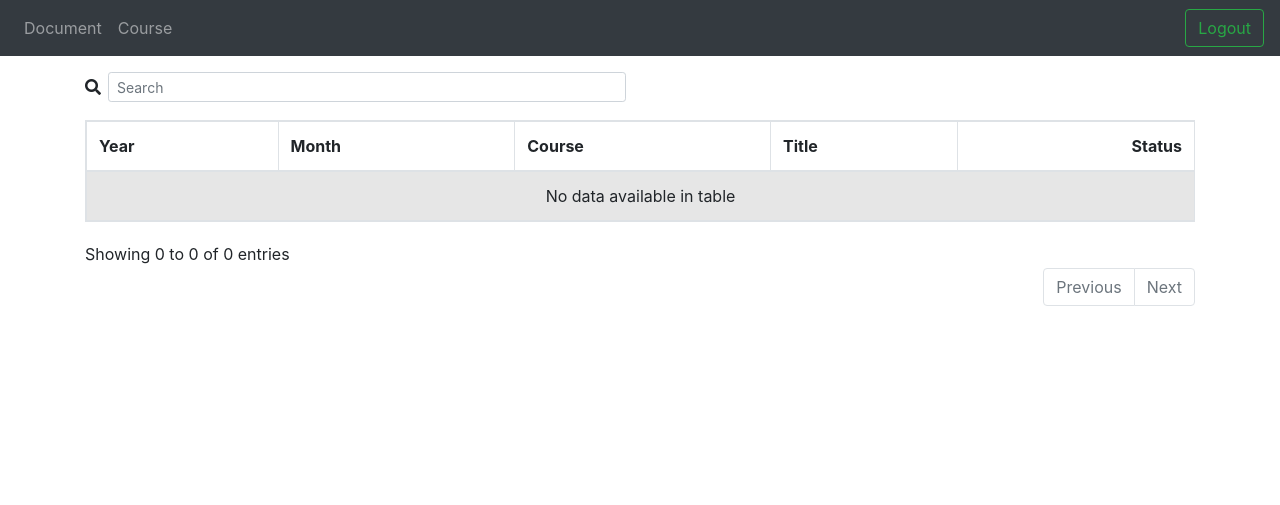
After one commit to zipu/webapp, a Django app: template maths/templates/course.html in a window 1280 px wide. The commit adds this page. Shown: the top 505 px of the page. Run offline with Django 3.2, Linux system fonts and the light colour scheme; the template is opened without the code that fills it, so the values that code supplies are empty; some libraries are stand-ins or nearby versions.

Commit message:
course app design

```diff
--- a/maths/models.py
+++ b/maths/models.py
@@ -90,15 +90,16 @@ class Document(models.Model):
     def __str__(self):
         return f"{self.title}/{self.course}/{self.category}/{self.difficulty}"
 
-class Lecture(models.Model):
+class Course(models.Model):
     """ This class represents the lectures """
     name = models.CharField(max_length=255)
-    pub_date = models.DateField(auto_now_add=True)
+    pub_date = models.DateField()
     course = models.CharField(max_length=16, choices=COURSES)
     lecture_note = models.ManyToManyField(Document, related_name='notes', blank=True)
     homework = models.ManyToManyField(Document, related_name='homeworks', blank=True)
     test = models.ManyToManyField(Document, related_name='tests', blank=True)
     note = models.TextField(max_length=256, blank=True)
+    status = models.BooleanField(default=True)
 
     def __str__(self):
         return f"{self.name}"
--- a/maths/static/js/maths.js
+++ b/maths/static/js/maths.js
@@ -46,9 +46,11 @@ $.ajaxSetup({
 });
 // 여기서 부터 Main
 $(document).ready(function () {
+
     //문서 테이블 세팅
-    $('#documents-table').DataTable({
+    $('#data-table').DataTable({
         dom: '<"wrapper"frtip>',
+        "ordering": false,
         language: {
             "search": '<i class="fa fa-search" aria-hidden="true"></i>',
             "searchPlaceholder": "Search"
--- a/maths/templates/base_generic.html
+++ b/maths/templates/base_generic.html
@@ -25,14 +25,13 @@
                 </button>
                 <div class="collapse navbar-collapse" id="navbarCollapse">
                   <ul class="navbar-nav mr-auto">
-                    <li class="nav-item active">
-                      <a class="nav-link" href="#">File <span class="sr-only">(current)</span></a>
+                    <li {% if activate == 'document' %} class="nav-item active"
+                        {% else %} class="nav-item" {% endif %}>
+                      <a class="nav-link" href="{% url 'document' %}">Document</a>
                     </li>
-                    <li class="nav-item">
-                      <a class="nav-link" href="#">Class</a>
-                    </li>
-                    <li class="nav-item">
-                      <a class="nav-link" href="#">Book</a>
+                    <li {% if activate == 'course' %} class="nav-item active"
+                        {% else %} class="nav-item" {% endif %}>
+                      <a class="nav-link" href="{% url 'course' %}">Course</a>
                     </li>
                   </ul>
                   <a href="/logout" class="btn btn-outline-success my-2 my-sm-0">Logout</a>
--- /dev/null
+++ b/maths/templates/course.html
@@ -0,0 +1,30 @@
+{% extends "base_generic.html"%}
+
+{% block maths %}
+<div class="coures">
+    <table id="data-table" class="table table-striped table-bordered" style="text-align: center">
+        <thead>
+            <tr>
+                <th>Year</th>
+                <th>Month</th>
+                <th>Course</th>
+                <th>Title</th>
+                <th>Status</th>
+            </tr>
+        </thead>
+        <tbody>
+            {% for course in courses %}
+            <tr style="cursor:default !important" pk={{course.id}} onclick="location.href = '/maths/course/{{course.id}}';">
+                <td > {{course.pub_date | date:'Y' }} </td>
+                <td> {{course.pub_date | date:'M'}} </td>
+                <td> {{course.course}} </td>
+                <td style="text-align: left"> {{course.name}} </td>
+                <td> {% if course.status %}<i class="fas fa-lock-open"></i>
+                     {% else %}<i class="fas fa-lock" style='color:grey'></i>
+                     {% endif %}</td>
+            </tr>
+            {% endfor %}
+        </tbody>
+    </table>
+</div>
+{% endblock maths%}
--- a/maths/templates/documents.html
+++ b/maths/templates/document.html
@@ -1,8 +1,8 @@
 {% extends "base_generic.html"%}
 
 {% block maths %}
-<div class="documents" url="{% url 'documents' %}">
-<table id="documents-table" class="table table-striped table-bordered" style="text-align: center">
+<div class="documents" url="{% url 'document' %}">
+<table id="data-table" class="table table-striped table-bordered" style="text-align: center">
         <thead>
             <tr>
                 <th>Title</th>
--- a/static/js/maths.js
+++ b/static/js/maths.js
@@ -46,9 +46,11 @@ $.ajaxSetup({
 });
 // 여기서 부터 Main
 $(document).ready(function () {
+
     //문서 테이블 세팅
-    $('#documents-table').DataTable({
+    $('#data-table').DataTable({
         dom: '<"wrapper"frtip>',
+        "ordering": false,
         language: {
             "search": '<i class="fa fa-search" aria-hidden="true"></i>',
             "searchPlaceholder": "Search"
--- a/webapp/settings.py
+++ b/webapp/settings.py
@@ -222,4 +222,4 @@ LOGIN_REDIRECT_URL = 'index'
 LOGOUT_REDIRECT_URL = 'index'
 
 #version
-MATH_APP_VERSION = '1.15'
+MATH_APP_VERSION = '1.03'
--- a/webapp/templates/index.html
+++ b/webapp/templates/index.html
@@ -10,7 +10,7 @@
     {% block content %}
     <div class="form-signin">
     <div class="list-group">
-        <a href="/maths/documents" class="list-group-item list-group-item-action list-group-item-success">Maths</a>
+        <a href="/maths/" class="list-group-item list-group-item-action list-group-item-success">Maths</a>
         <a href="#" class="list-group-item list-group-item-action disabled">App2</a>
         <a href="#" class="list-group-item list-group-item-action disabled">App3</a>
     </div>
--- a/webapp/urls.py
+++ b/webapp/urls.py
@@ -25,8 +25,3 @@ urlpatterns = [
     path('', TemplateView.as_view(template_name='index.html'), name='index'),
     path('maths/', include('maths.urls')),
 ]
-
-#from django.conf import settings
-#from django.conf.urls.static import static
-
-#urlpatterns += static(settings.MEDIA_URL, document_root=settings.MEDIA_ROOT)
```
Also changed, not shown: maths/admin.py (+4 -4 lines), maths/templates/uploadform.html (deleted, +0 -11 lines), maths/urls.py (+4 -3 lines), maths/views.py (+13 -2 lines), static/signin.css (deleted, +0 -44 lines), maths/migrations/0001_initial.py, maths/migrations/0002_auto_20181230_1752.py (added).
